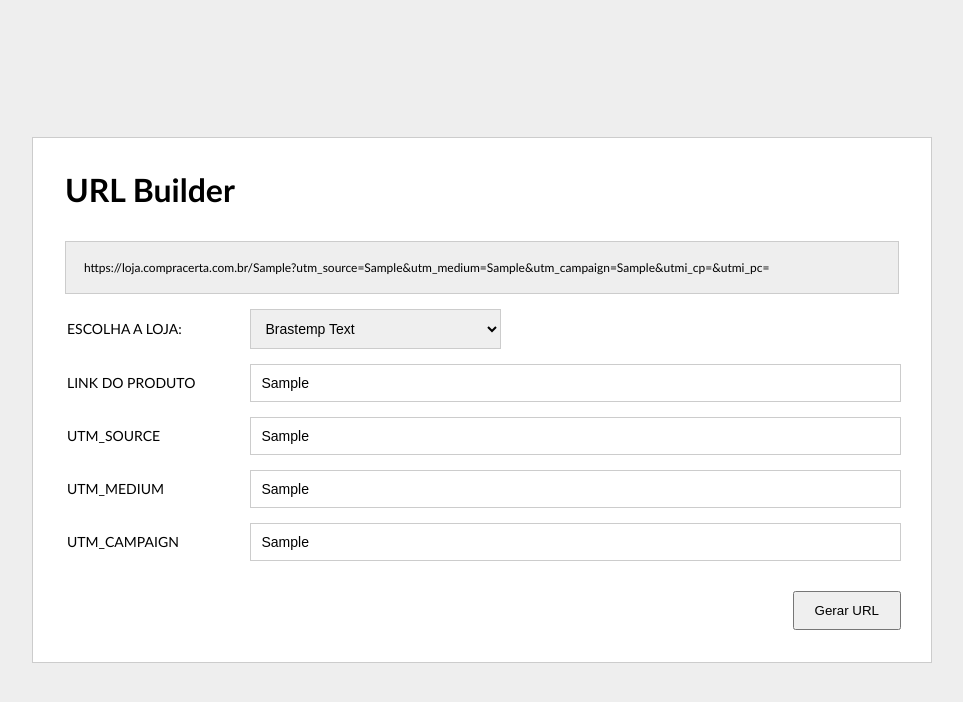
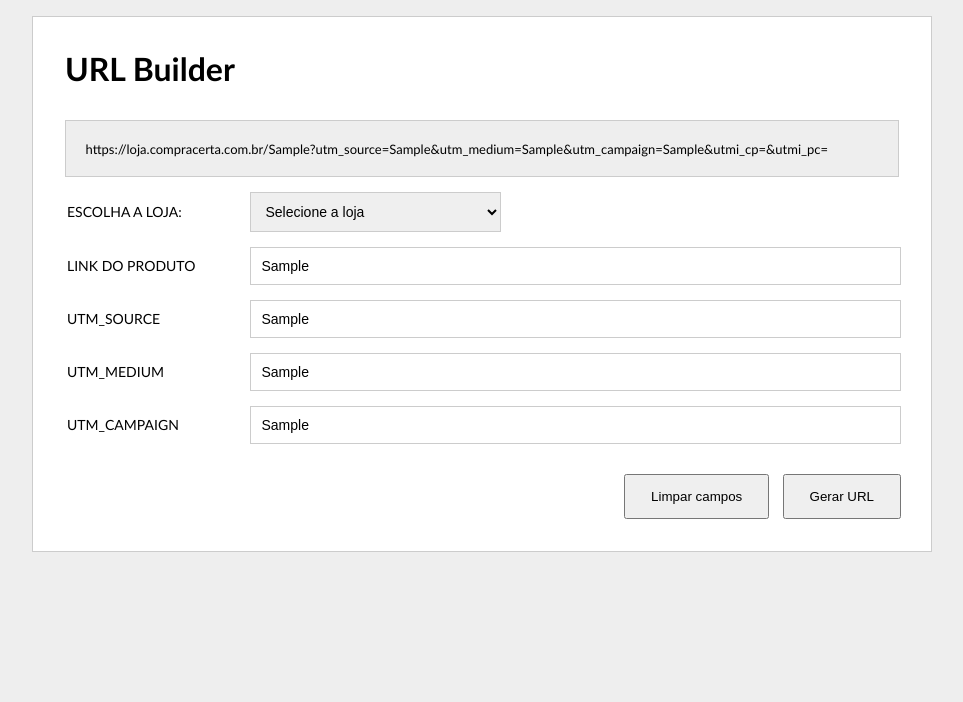
Before and after one commit to DouglasAmarelo/url-builder, a website: page src/index.html in a window 1280 px wide. Both pictures are taken after typing "Sample", "Sample", "Sample", "Sample" into the empty fields and a click on the input "Gerar URL". Shown: the whole page, without its empty margins (158-1121 px from the left). Drawn offline with nearby package versions, Linux system fonts and the light colour scheme; files that its build step writes are made by us from their sources.

Commit message:
validacoes e reset

```diff
--- a/src/index.html
+++ b/src/index.html
@@ -20,7 +20,8 @@
 						Escolha a loja:
 					</label>
 					<select name="loja" id="loja">
-						<option value="Brastemp Value" data-url="https://loja.brastemp.com.br/">Brastemp Text</option>
+						<option value="Selecione a loja">Selecione a loja</option>
+						<option value="Brastemp" data-url="https://loja.brastemp.com.br/">Brastemp</option>
 						<option value="Brastemp Empresa">Brastemp Empresa</option>
 						<option value="Consul">Consul</option>
 						<option value="Consul Empresa">Consul Empresa</option>
@@ -73,6 +74,7 @@
 				</div>
 
 				<fieldset class="text-right">
+					<input type="reset" value="Limpar campos">
 					<input type="submit" value="Gerar URL">
 				</fieldset>
 			</form>
--- /dev/null
+++ b/src/sass/_tema.scss
@@ -0,0 +1,5 @@
+$brastemp-color: #f35216;
+
+body[class*='brastemp'] {
+	background-color: $brastemp-color;
+}
--- a/src/sass/style.scss
+++ b/src/sass/style.scss
@@ -16,12 +16,16 @@ body {
 	padding: 0;
 }
 
+// @IMPORTS
+@import '_tema.scss';
+
 .page-title { margin: 0 0 1em 0; }
 
 .container-wrap {
 	min-height: 100vh;
 	display: flex;
-	align-items: center;
+	// align-items: center;
+	align-items: flex-start;
 	justify-content: center;
 }
 
@@ -41,7 +45,7 @@ body {
 .url {
 	background-color: #eee;
 	border: 1px solid #ccc;
-	font-size: 12px;
+	font-size: 13px;
 	padding: 1.5em;
 	word-break: break-all;
 
@@ -78,6 +82,8 @@ body {
 		font-size: 14px;
 		padding: 10px;
 		width: 78%;
+
+		&.error { border-color: #d00; }
 	}
 
 	select {
@@ -85,19 +91,16 @@ body {
 		width: 30%;
 	}
 
-	input[type='submit'] {
+	input[type='submit'],
+	input[type='reset'] {
+		@media (max-width: 450px) {
+			margin: 0 0 1em 0;
+			width: 100%;
+		}
 		display: inline-block;
-		padding: 10px 20px;
-		margin: 0;
-	}
-
-	// Esconde campos de Compra Certa
-	&[class*='compra'] {
-		.campos-cc {
-			opacity: 1;
-			max-height: 350px;
-			z-index: 1;
-		}
+		padding: 13px 25px;
+		margin: 0 0 0 1em;
+		outline: none;
 	}
 }
 
@@ -110,4 +113,13 @@ body {
 		opacity .6s ease
 	;
 	z-index: -10;
+
+	// Esconde campos de Compra Certa
+	[class*='compra'] & {
+		& {
+			opacity: 1;
+			max-height: 350px;
+			z-index: 1;
+		}
+	}
 }
--- a/src/scripts/app.js
+++ b/src/scripts/app.js
@@ -12,18 +12,21 @@
 	// let   paramEmail    = paramLogin;
 
 	// Variables
-	const $formUrl      = document.querySelector('.url-form');
-	const $url          = document.querySelector('.url');
-	const urlLoja       = 'https://loja.compracerta.com.br';
-	let paramSearch;
-	let paramLogin;
-	let paramSource;
-	let paramMedium;
-	let paramCampaign;
-	let paramCp;
-	let paramPc;
-	let paramEmail;
-	let completeUrl;
+	const $formUrl = document.querySelector('.url-form');
+	const $body    = document.querySelector('body');
+	const $url     = document.querySelector('.url');
+	const urlLoja  = 'https://loja.compracerta.com.br';
+	const $reset = document.querySelector('input[type="reset"]');
+	let   inputs   = $formUrl.querySelectorAll('input[type="text"]');
+	let paramSearch,
+		paramLogin,
+		paramSource,
+		paramMedium,
+		paramCampaign,
+		paramCp,
+		paramPc,
+		paramEmail,
+		completeUrl;
 
 	// Atualiza o valor das variáveis com o valor dos campos
 	function updateVariables() {
@@ -35,13 +38,10 @@
 		paramCp       = $formUrl.utmiCp.value;
 		paramPc       = $formUrl.utmiPc.value;
 		paramEmail    = $formUrl.email.value;
-
-		// Atualiza a URL final
-		urlTemplate();
 	}
 
 	// Define o template com base na loja escolhida
-	function urlTemplate() {
+	const urlTemplate = () => {
 		let loja = $formUrl.loja.value;
 
 		// var sel = document.querySelector('#loja');
@@ -59,9 +59,32 @@
 		$url.textContent = completeUrl;
 	}
 
+	// Faz a validação do formulário
+	const formValidation = (instruction) => {
+		inputs.forEach(( item, index ) => {
+			if ( instruction === 'addError' ) {
+				if (item.value === '' || item.value === undefined) {
+					item.classList.add('error');
+				}
+			}
+
+			if ( instruction === 'removeError' ) {
+				item.classList.remove('error');
+			}
+		});
+	}
+
 	// Cmpos do formulário
-	$formUrl.addEventListener('change', function(e) {
+	$formUrl.addEventListener('change', () => {
 		updateVariables();
+		formValidation('removeError');
+	});
+
+	// Reset
+	$reset.addEventListener('click', () => {
+		formValidation('removeError');
+		$body.removeAttribute('class');
+		$url.textContent = '';
 	});
 
 	// Select do formulário
@@ -71,12 +94,15 @@
 		text = text.replace(/-/gm, '');
 		text = text.replace(/\s+/gm, '-');
 
-		$formUrl.setAttribute('class', `url-form ${text}`);
+		$body.setAttribute('class', `${text}`);
 	});
 
 	// Submit do formulário
 	$formUrl.addEventListener('submit', function(e) {
 		e.preventDefault();
+		formValidation('addError');
+		// Atualiza a URL final
+		urlTemplate();
 	});
 
 })();
```
